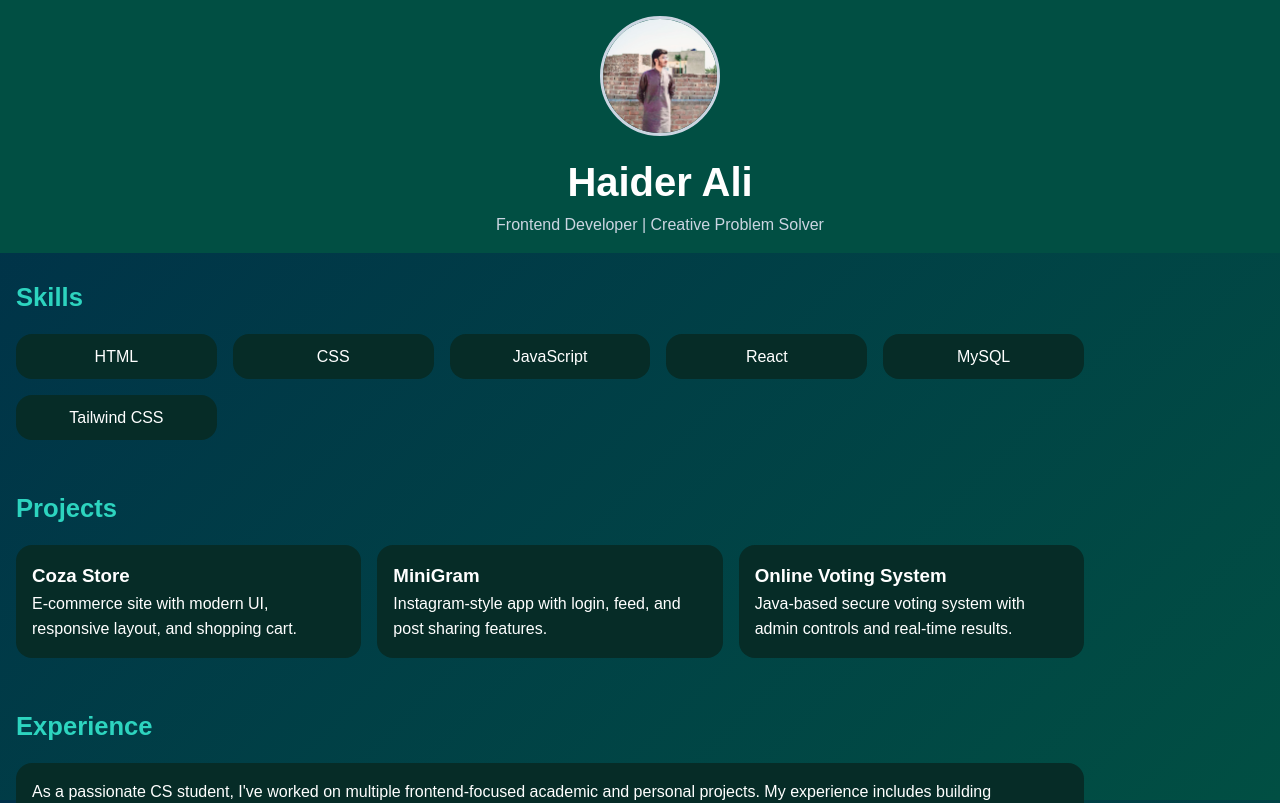
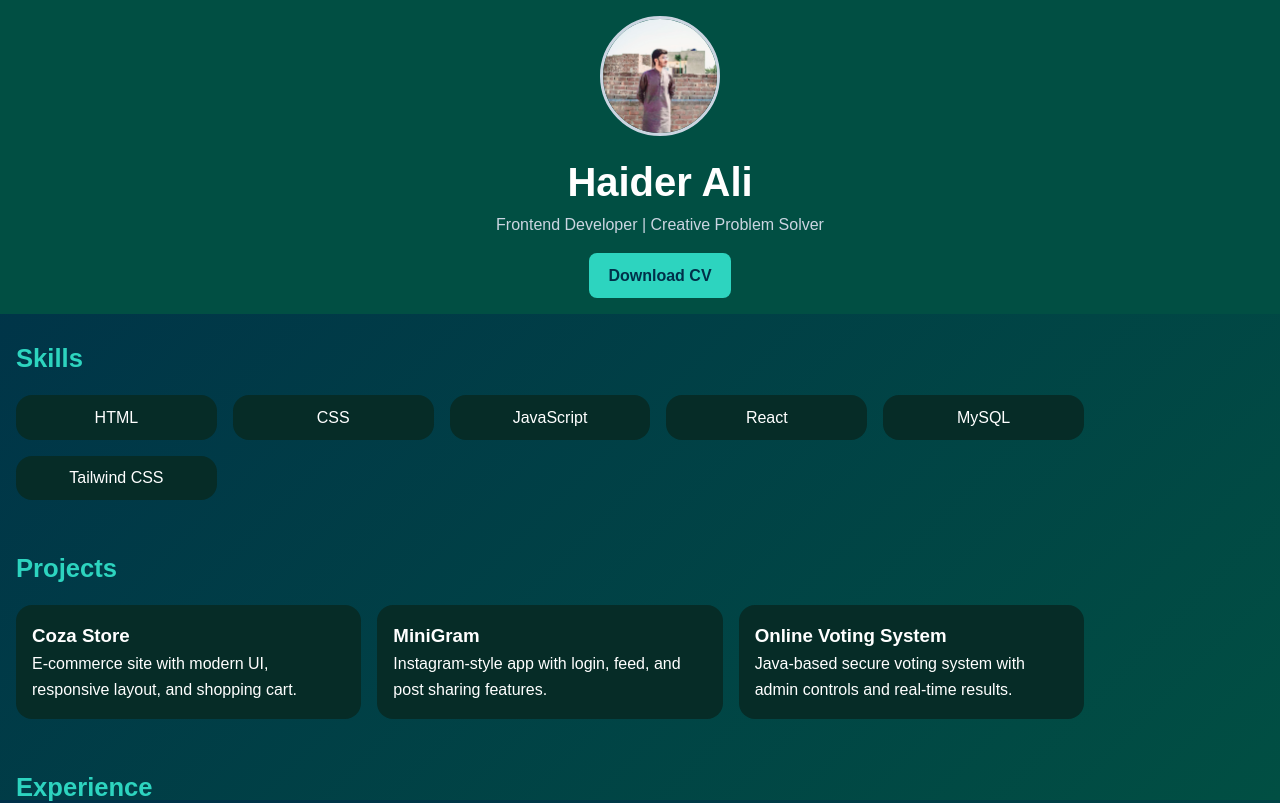
Before and after one commit to haiderali21p/haider-portfolio, a React (Vite) app: page / in a window 1280 px wide. Shown: the top 803 px of the page. Built offline with nearby package versions, Linux system fonts and the light colour scheme.

Commit message:
Added download link for CV

```diff
--- a/src/App.css
+++ b/src/App.css
@@ -19,6 +19,24 @@ header {
   text-align: center;
   animation: fadeInDown 1s ease-out;
 }
+
+.download-btn {
+  display: inline-block;
+  margin-top: 1rem;
+  padding: 0.6rem 1.2rem;
+  background-color: #2dd4bf;
+  color: #003049;
+  font-weight: bold;
+  border-radius: 8px;
+  text-decoration: none;
+  transition: background-color 0.3s ease;
+}
+
+.download-btn:hover {
+  background-color: #2dd4bf;
+
+}
+
 
 header h1 {
   font-size: 2.5rem;
--- a/src/App.jsx
+++ b/src/App.jsx
@@ -27,6 +27,14 @@ const App = () => {
         <img src="/profile.jpg" alt="Haider Ali" className="profile-pic" />
         <h1>Haider Ali</h1>
         <p>Frontend Developer | Creative Problem Solver</p>
+        <a
+  href="/Haider_Ali_CV.pdf"
+  download="Haider_Ali _CV.pdf"
+  className="download-btn"
+>
+  Download CV
+</a>
+
       </header>
 
       <section id="skills">
```
